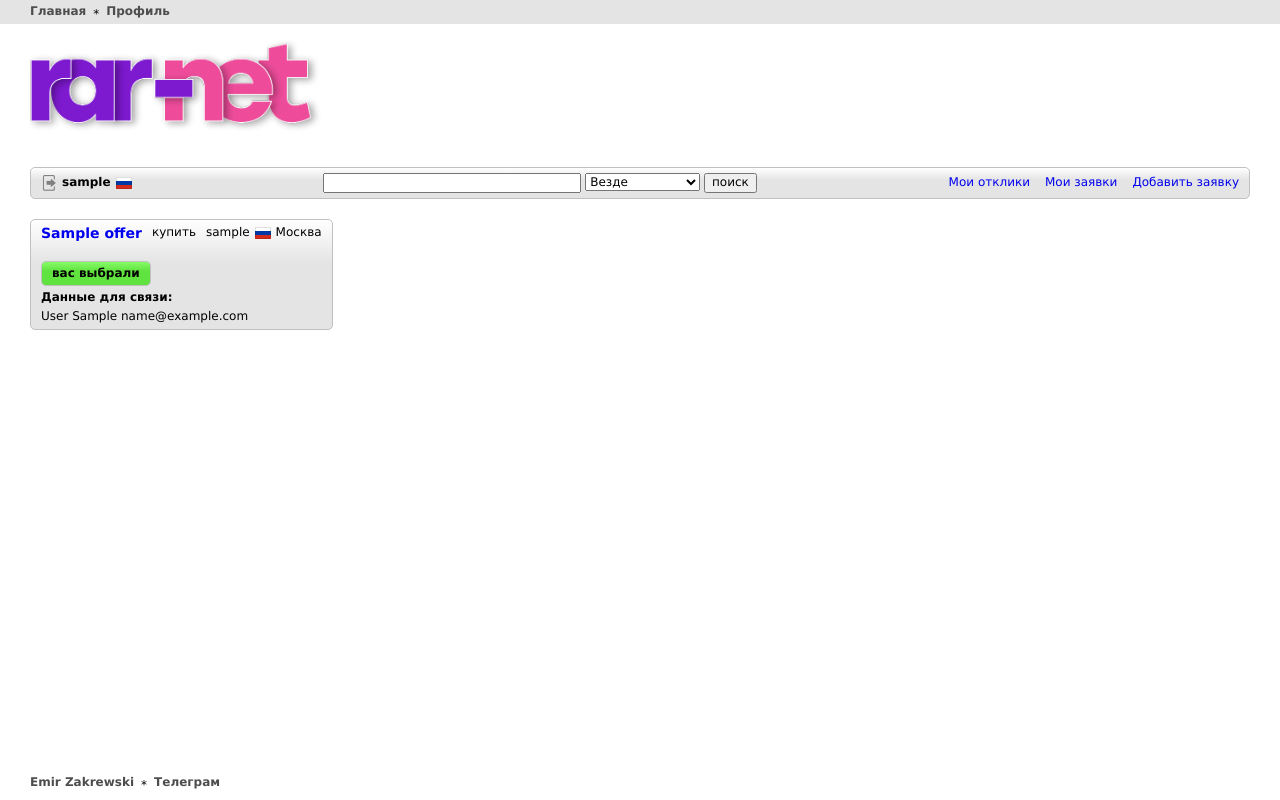
After one commit to loooltooot/rar-net, a Django app: page /myrequests/ in a window 1280 px wide. The commit adds this page. Run offline with Django 4.2, Linux system fonts and the light colour scheme; a user stored in the database is signed in; data comes from the database, SQL or seed files in the repository; tables that the repository leaves empty hold one stand-in row (values such as "Sample post"); parts of the project's set-up code (start-up, migrations or seed data) failed here and were passed over.

Commit message:
✨: check my requests feature

```diff
--- a/offers/static/offers/css/global.css
+++ b/offers/static/offers/css/global.css
@@ -33,6 +33,7 @@ body > footer {
   --font-color: #000000;
   --font-light-color: #4d4d4d;
   --error-color: #d13434;
+  --error-light-color: #f86363;
   --selected-color: #60e23f;
   --selected-light-color: #86fc68;
 }
@@ -190,6 +191,14 @@ form .errorlist li {
   color: var(--font-color);
 }
 
+.fancy-borders.not-selected-responder {
+  background: linear-gradient(180deg, var(--error-light-color) 0%, var(--error-color) 39.58%);
+  width: fit-content;
+  display: flex;
+  font-weight: 700;
+  color: var(--bg-color);
+}
+
 #offers-list {
   margin-top: 20px;
 }
--- a/offers/static/offers/css/global.scss
+++ b/offers/static/offers/css/global.scss
@@ -18,6 +18,7 @@
     --font-color: #000000;
     --font-light-color: #4d4d4d;
     --error-color: #d13434;
+    --error-light-color: #f86363;
     --selected-color: #60e23f;
     --selected-light-color: #86fc68;
 }
@@ -202,6 +203,14 @@ form {
     color: var(--font-color);
 }
 
+.fancy-borders.not-selected-responder {
+    @include fancy-bg(var(--error-light-color), var(--error-color));
+    width: fit-content;
+    display: flex;
+    font-weight: 700;
+    color: var(--bg-color);
+}
+
 #offers-list {
     margin-top: 20px;
 
--- a/offers/static/offers/css/pages/myoffers.css
+++ b/offers/static/offers/css/pages/myoffers.css
@@ -1,4 +1,5 @@
-#myoffers {
+#myoffers,
+#myrequests {
   margin-top: 20px;
 }
 
--- a/offers/static/offers/css/pages/myoffers.scss
+++ b/offers/static/offers/css/pages/myoffers.scss
@@ -1,4 +1,5 @@
-#myoffers {
+#myoffers,
+#myrequests {
     margin-top: 20px;
 }
 
--- a/offers/templates/offers/components/search.html
+++ b/offers/templates/offers/components/search.html
@@ -43,7 +43,7 @@
     {% if user.is_authenticated %}
     <div>
         <ul class="actions">
-            <li><a href="">Мои отклики</a></li>
+            <li><a href="{% url "offers:list_requests" %}">Мои отклики</a></li>
             <li><a href="{% url "offers:myoffers" %}">Мои заявки</a></li>
             <li><a href="{% url "offers:add_offer" %}">Добавить заявку</a></li>
         </ul>
--- /dev/null
+++ b/offers/templates/offers/my_requests.html
@@ -0,0 +1,51 @@
+{% extends "offers/base_site.html" %}
+{% load static %}
+
+{% block page_specific_styles %}
+<link rel="stylesheet" href="{% static "offers/css/pages/myoffers.css" %}">
+{% endblock page_specific_styles %}
+
+{% block content %}
+{% include "offers/components/search.html" %}
+<section id="myrequests">
+    <ul class="myoffers-list">
+        {% for offer in requests %}
+        <li>
+            <div class="fancy-borders">
+                <div class="offer-info flex">
+                    <a class="title" href="{% url "offers:detail_offer" offer.id %}">
+                        <h3>{{offer.title}}</h3>
+                    </a>
+                    <span>{{offer.get_category_display}}</span>
+                    <div class="responder-info flex">
+                        <span>{{offer.author.username}}</span>
+                        {% if offer.author.country is not None %}
+                            <img class="flag" title="{{offer.author.country.name}}" src="{% static "locations/flags/"|add:offer.author.country.flag %}" alt="">
+                            <span>{{offer.author.city}}</span>
+                        {% endif %}
+                    </div>
+                </div>
+                {% if offer.selected_responder == user %}
+                    <div class="responder-info fancy-borders selected-responder">
+                        вас выбрали
+                    </div>
+                    <div class="author-info">
+                        <h4>Данные для связи:</h4>
+                        <span>{{offer.author.last_name}} {{offer.author.first_name}}</span>
+                        <span>{{offer.author.email}}</span>
+                    </div>
+                {% else %}
+                    <div class="responder-info fancy-borders not-selected-responder">
+                        вас еще не выбрали
+                    </div>
+                {% endif %}
+            </div>
+        </li>
+        {% endfor %}
+    </ul>
+</section>
+{% endblock content %}
+
+{% block page_specific_scripts %}
+<script src="{% static "offers/js/searchBar.js" %}"></script>
+{% endblock page_specific_scripts %}
--- a/offers/urls.py
+++ b/offers/urls.py
@@ -2,7 +2,7 @@ from django.urls import path
 
 from .views import (index, CreateOffer,
     DetailOffer, respond_to_offer, MyOffers,
-    set_selected_responder, reset_selected_responder
+    set_selected_responder, reset_selected_responder, list_user_requests
 )
 
 app_name = 'offers'
@@ -14,4 +14,5 @@ urlpatterns = [
     path('myoffers/', MyOffers.as_view(extra_context={'title': 'Мои заявки'}), name='myoffers'),
     path('myoffers/select/', set_selected_responder, name='select_responder'),
     path('myoffers/reset/', reset_selected_responder, name='reset_responder'),
+    path('myrequests/', list_user_requests, name='list_requests'),
 ]
--- a/offers/views.py
+++ b/offers/views.py
@@ -99,3 +99,9 @@ def reset_selected_responder(request):
             return redirect('offers:myoffers')
     else:
         return HttpResponseNotAllowed(['POST'])
+
+@login_required(redirect_field_name='')
+def list_user_requests(request):
+    user_requests = request.user.responders.all()
+
+    return render(request, 'offers/my_requests.html', context={'requests': user_requests})
```
Also changed, not shown: 2 other files.
